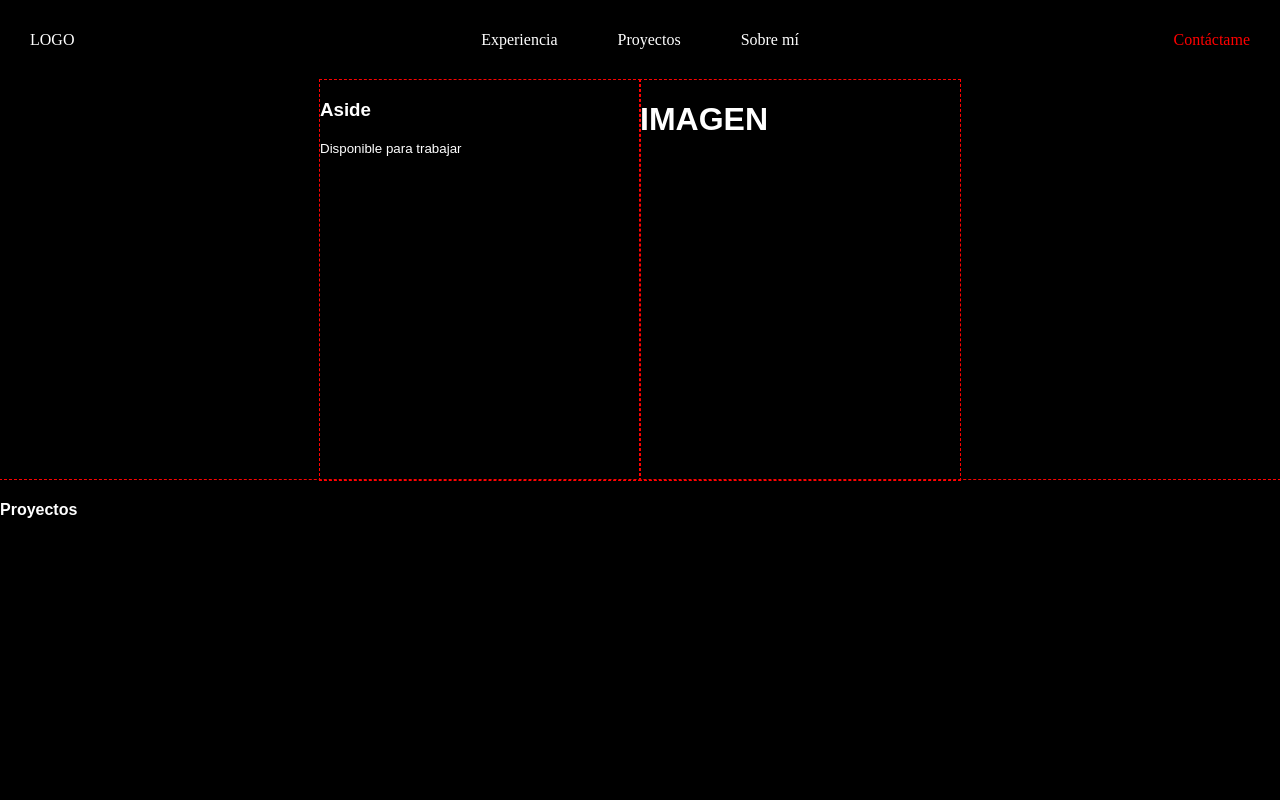
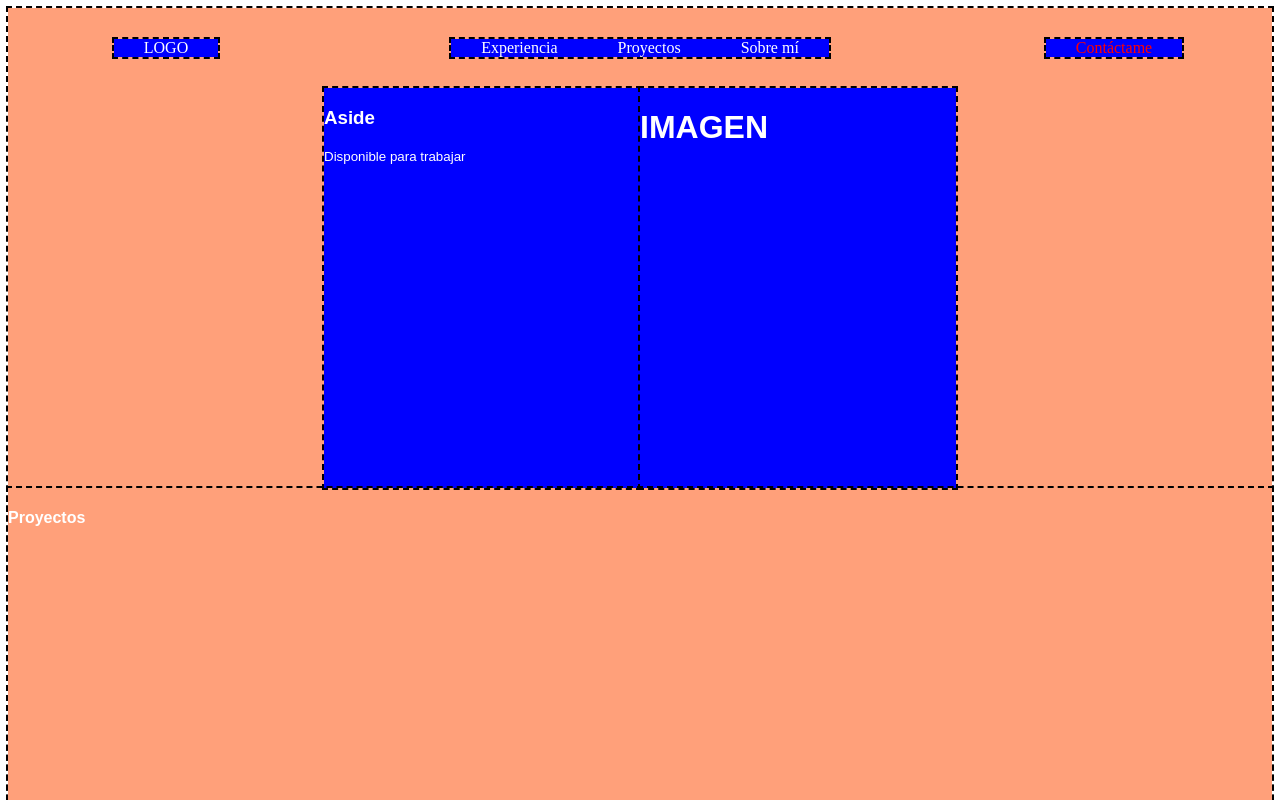
Before and after one commit to blancojohn/Portafolio-web, a React (Vite) app: page / in a window 1280 px wide. Shown: the top 800 px of the page. Built offline with nearby package versions, Linux system fonts and the light colour scheme.

Commit message:
Alineaciónes de elementos controladas por valores de grid-area en componentes Header y Aside

```diff
--- a/src/components/Header.jsx
+++ b/src/components/Header.jsx
@@ -14,7 +14,6 @@ const Header = () => {
             <span className="posicion-logo">
                 <a href="/">LOGO</a>
             </span>
-
         </>
     )
 }
--- a/src/index.css
+++ b/src/index.css
@@ -1,9 +1,10 @@
 #root {
+  background: lightsalmon;
   display: grid;
   grid-template-columns: repeat(4, 1fr);
   grid-template-rows: 80px repeat(3, 400px);
   min-height: 100vh;
-  outline: dashed 1px red;
+  outline: dashed 2px black;
   grid-template-areas: /* Disposición para filas y columnas de acuerdo a los nombres creados de las clases  */
     "header header header header"
     "aside aside aside aside"
@@ -14,45 +15,52 @@
 /* Disposición de los elementos del navbar */
 
 
-.posicion-enlaces-navbar {
-  grid-area: header;
+#root .posicion-enlaces-navbar {
+  background: blue;
+  grid-area: 1/2/2/4;
   justify-self: center;
   align-self: center;
-  with: 900px;
+  outline: dashed 2px black;
 }
 
-.posicion-logo {
-  grid-area: header;
-  justify-self: start;
+#root .posicion-logo {
+  background: blue;
+  grid-area: 1/1/2/2;
+  justify-self: center;
   align-self: center;
+  outline: dashed 2px black;
 }
 
-.posicion-enlace-formulario {
-  grid-area: header;
-  justify-self: end;
+#root .posicion-enlace-formulario {
+  background: blue;
+  grid-area: 1/4/2/5;
+  justify-self: center;
   align-self: center;
+  outline: dashed 2px black;
 }
 
 /* Disposición de los elementos en el aside */
 
-.disposicion-experiencia {
-    grid-area: 2/2/3/3; /* posiciona los elementos en lacuadrícula especificada */
-    outline: dashed 1px red;
+#root .disposicion-experiencia {
+  background: blue;
+  grid-area: 2/2/3/3; /* posiciona los elementos en lacuadrícula especificada */
+  outline: dashed 2px black;
 }
 
-.disposicion-foto {
+#root .disposicion-foto {
+  background: blue;
   grid-area: 2/3/3/4; /* posiciona la foto en la cuadrícula especificada */
-  outline: dashed 1px red;
+  outline: dashed 2px black;
 }
 
 #root .projects {
     grid-area: projects;
-    outline: dashed 1px red;
+    outline: dashed 2px black;
 }
 
 #root .contact {
     grid-area: contact;
-    outline: dashed 1px red;
+    outline: dashed 2px black;
 }
 
 /* Apariencia elementos navbar */
@@ -60,18 +68,13 @@
 .header, a {
   color: white;
   text-decoration: none;
-  margin: 30px; /* márgenes de los <a> central del header */
+  margin: 30px;
 }
 
 .estilos-enlace-formulario {
   color: red;
 }
 
-body {
-  background-color: black;
-  margin: 0;
-}
-
 h1, h3, h4, small {
   color: white;
   font-family: sans-serif;
```
